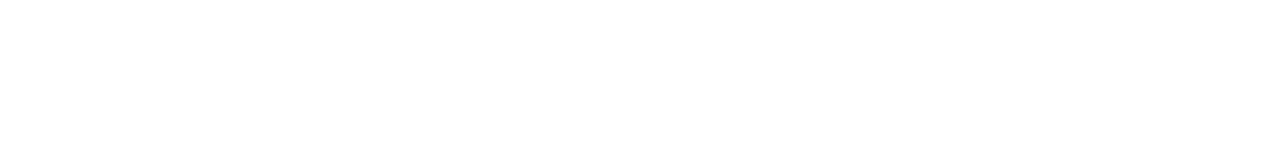
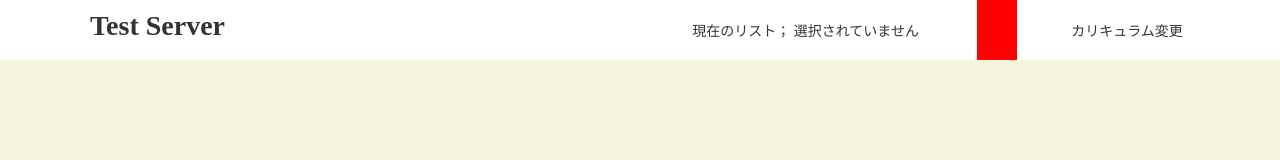
Before and after one commit to kaito-0623/JS, a plain HTML site: page index.html in a window 1280 px wide. Drawn offline with Linux system fonts and the light colour scheme.

Commit message:
JS基礎⑧　学習提出用
JS基礎⑧スライド22～26

```diff
--- a/index.html
+++ b/index.html
@@ -1,14 +1,33 @@
 <!DOCTYPE html>
-<html lang="ja">
+<html>
  <head>
+  <link rel="stylesheet" href="style.css">
    <meta charset="UTF-8">
    <title>JavaScriptの練習サイト</title>
-   <link rel="stylesheet" href="style.css">
  </head>
- <header>
- </header>
  <body>
-
+  <header>
+   <div class="heading">
+     <h1 class="title">Test Server</h1>
+   </div>
+   <div class="navbar">
+     <ul class="nav-lists">
+       <li class="list-status">
+         現在のリスト；
+         <span id="current-list">選択されていません</span>
+       </li>
+       <li class="background-red" id="lists">
+       </li>
+       <li>カリキュラム変更</li>
+     </ul>
+     <ul class="show-lists hidden" id="pull-down">
+       <li class="pull-down-list">リスト1</li>
+       <li class="pull-down-list">リスト2</li>
+       <li class="pull-down-list">リスト3</li>
+       <li class="pull-down-list">リスト4</li>
+     </ul>
+   </div>
+  </header>
   <script src="script.js"></script>
  </body>
 </html>
--- a/script.js
+++ b/script.js
@@ -0,0 +1,2 @@
+let lists = document.getElementsByClassName("pull-down-list")
+console.log(lists)
--- a/style.css
+++ b/style.css
@@ -0,0 +1,89 @@
+body {
+    font-size: 14px;
+    color: #333;
+    background-color: beige;
+    margin: 0 auto;
+   }
+
+
+   h1,h2,h3,h4,h5,h6,p {
+    padding: 10px 0;
+    margin: 0;
+   }
+
+
+   ul,li {
+    padding: 0;
+    margin: 0;
+   }
+
+
+   li{
+   list-style: none;
+   padding: 20px;
+   }
+
+
+   header {
+    background-color: white;
+    display: flex;
+    height: 60px;
+    padding: 0 60px;
+   }
+
+
+   .heading {
+    width: 50%;
+    margin-left: 30px;
+   }
+
+
+   .navbar {
+    width: 50%;
+   }
+
+
+   .nav-lists {
+    padding: 0;
+    margin: 0;
+    display: flex;
+    justify-content: space-around;
+   }
+   .red{
+    background-color: red;
+   }
+
+
+   .show-lists{
+    background-color: #ffffff;
+    width: 200px;
+    position: absolute;
+    right: 370px;
+    top: 70px;
+   }
+
+
+   .background-red{
+    background-color: red ;
+    color: white;
+   }
+
+
+   .pull-down-list{
+    padding: 15px 35px 15px 15px;
+    border: 1px solid #eee;
+   }
+
+
+   .contents{
+    height: 100vh;
+    background-color: #f0f0f0;
+   }
+
+
+   .list-status{
+    width: 230px;
+   }
+   .hidden{
+    display:none
+   }
```
